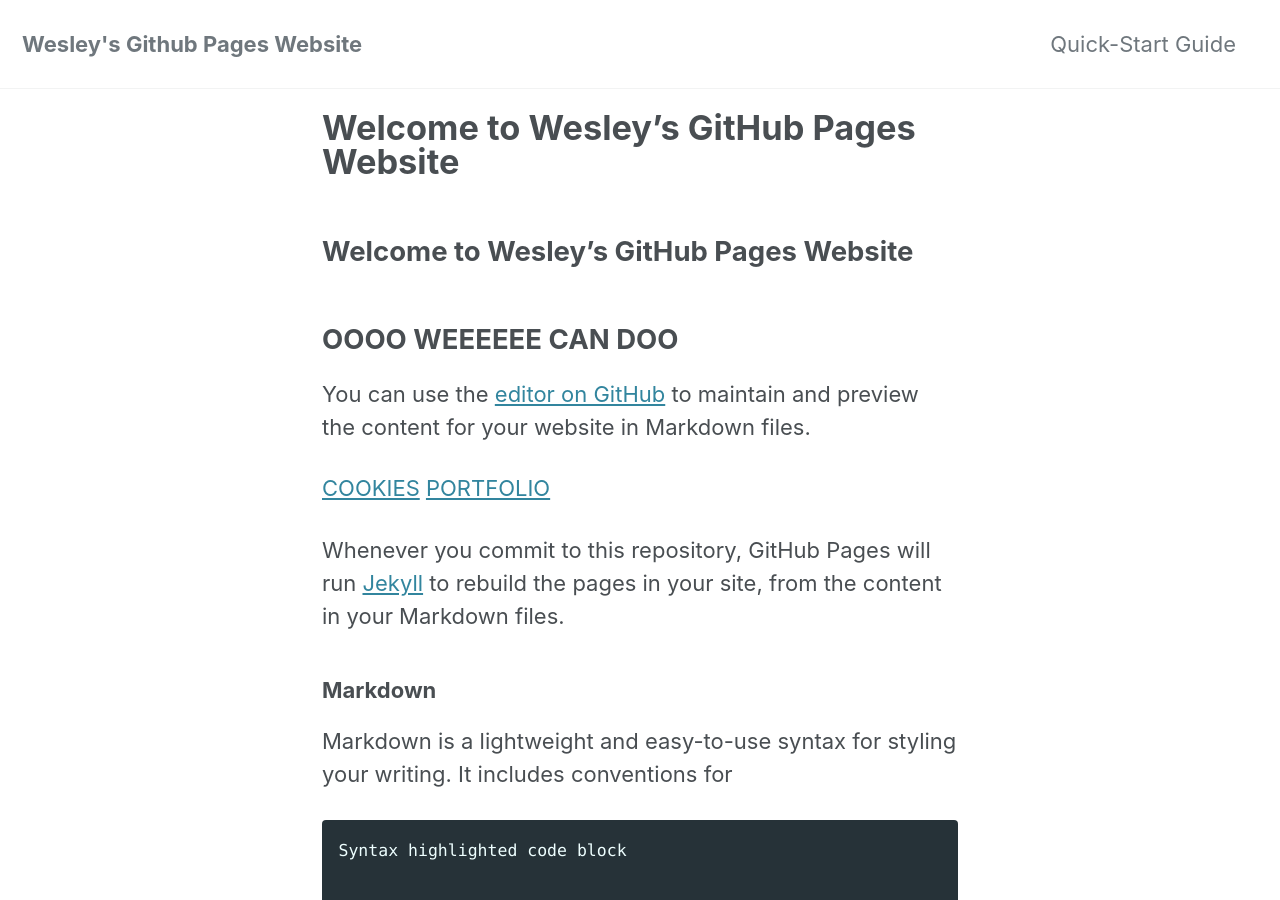
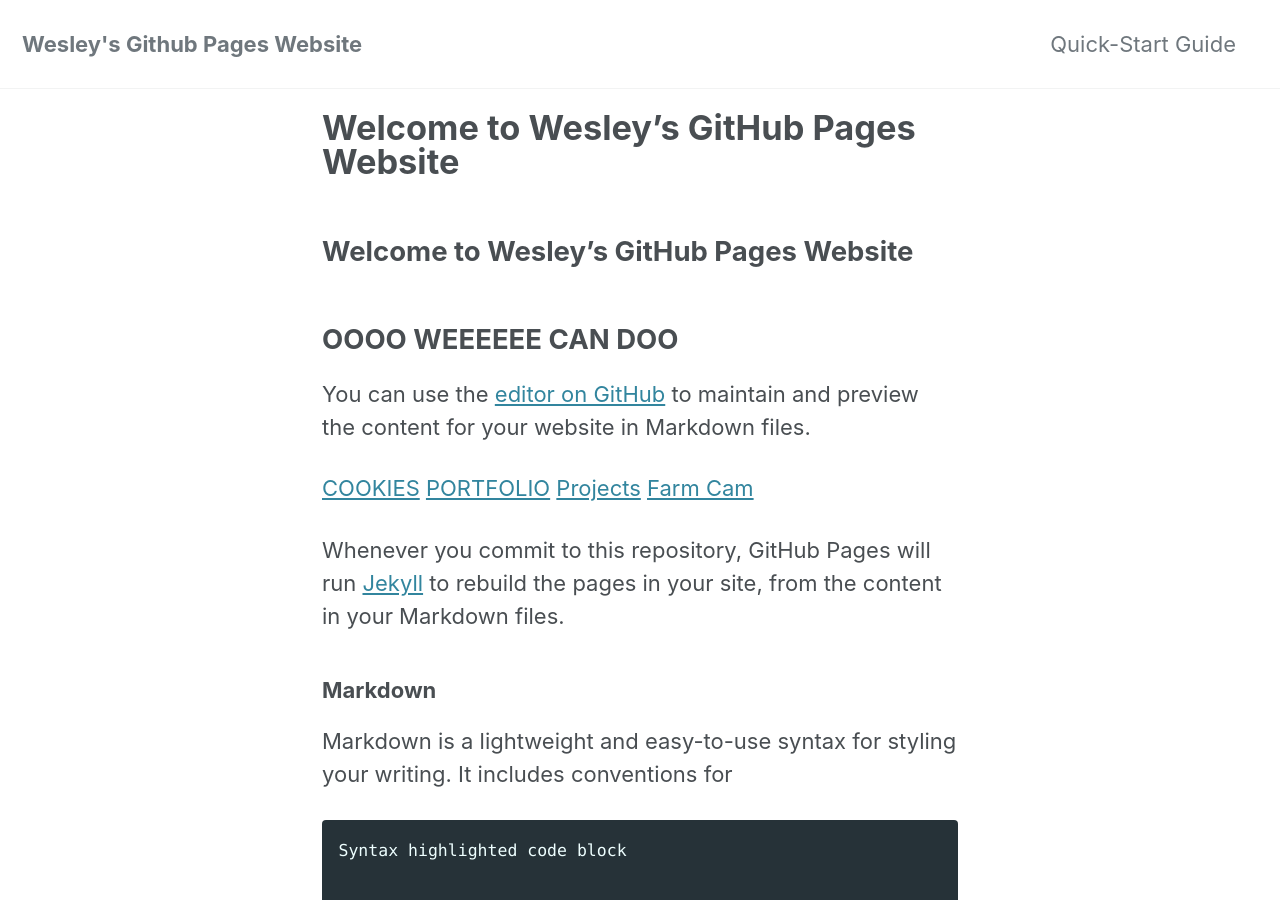
Before and after one commit to wesleycombs/website, a Jekyll site: the page built from index.md, in a window 1280 px wide and 900 px high. Built offline with Jekyll 4.4.1, drawn with Linux system fonts in a browser that asks for light colours; cached includes are drawn as plain includes; nearby versions of some CDN libraries; our own code applies the rules of GitHub Pages for plain Markdown files; the list of posts is cut into pages by our own code.

Commit message:
Working on links.

```diff
--- a/index.md
+++ b/index.md
@@ -6,6 +6,8 @@ You can use the [editor on GitHub](https://github.com/wesleycombs/website/edit/m
 
 [COOKIES](docs/_recipes/peanut-butter-cookies.md)
 [PORTFOLIO](docs/_portfolio/baz-boom-identity.md)
+[Projects](/_projects/greenhouse.md)
+[Farm Cam](https://hencam.com/)
 
 Whenever you commit to this repository, GitHub Pages will run [Jekyll](https://jekyllrb.com/) to rebuild the pages in your site, from the content in your Markdown files.
 
```
Also changed, not shown: _projects/greenhouse.md (added, +1 -0 lines).
